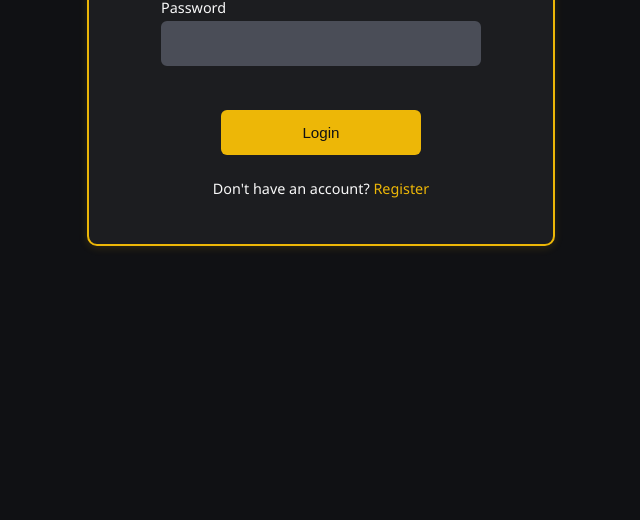
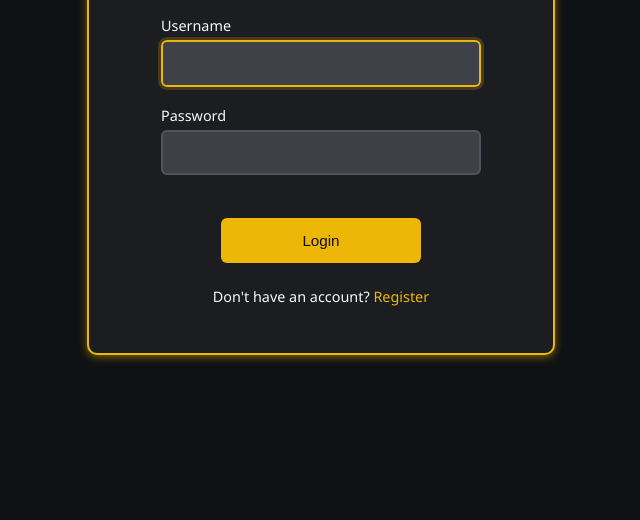
Before and after one commit to haui-btc/family_shopping_list, a website: page views/login.html in a window 1280 px wide. Shown: the part 280-800 px from the top of the page, without its empty margins (319-959 px from the left). Drawn offline with Linux system fonts and the light colour scheme.

Commit message:
centered login mask

```diff
--- a/public/css/auth.css
+++ b/public/css/auth.css
@@ -1,6 +1,18 @@
+/* Reset body styles specifically for auth pages */
+body {
+  min-height: 100vh !important;
+  display: flex !important;
+  align-items: center !important;
+  justify-content: center !important;
+  margin: 0 !important;
+  padding: 0 !important;
+  max-width: none !important;
+}
+
 .auth-container {
   max-width: 400px;
-  margin: 2rem auto;
+  width: 90%; /* Add this to ensure container isn't too wide on mobile */
+  margin: 0; /* Remove auto margin */
   padding: 2rem;
   background: var(--primary-color);
   border-radius: 10px;
--- a/public/css/style.css
+++ b/public/css/style.css
@@ -2,10 +2,10 @@
 :root {
   --background: #101114;
   --primary-color: #1c1d20;
-  --secondary-color: #4a4d57;
+  --secondary-color: #686c7775;
   --accent-color: #edb707;
   --text-color: #f9f9f9;
-  --shadow: 0 2px 8px rgba(237, 183, 7, 0.15);
+  --shadow: 0 2px 8px rgba(237, 183, 7, 0.493);
 }
 
 body {
@@ -53,7 +53,7 @@ h1 {
 }
 
 .logout-btn:hover {
-  color: var(--text-color);
+  color: var(--shadow);
 }
 
 .input-container {
--- a/views/login.html
+++ b/views/login.html
@@ -4,8 +4,8 @@
     <meta charset="utf-8" />
     <meta name="viewport" content="width=device-width, initial-scale=1.0" />
     <title>Login - Family Shopping List</title>
+    <link rel="stylesheet" href="/public/css/auth.css" />
     <link rel="stylesheet" href="/public/css/style.css" />
-    <link rel="stylesheet" href="/public/css/auth.css" />
   </head>
   <body>
     <div class="auth-container">
@@ -13,7 +13,7 @@
       <form class="auth-form" id="loginForm">
         <div class="form-group">
           <label for="username">Username</label>
-          <input type="text" id="username" name="username" required />
+          <input type="text" id="username" name="username" required autofocus />
         </div>
         <div class="form-group">
           <label for="password">Password</label>
```
